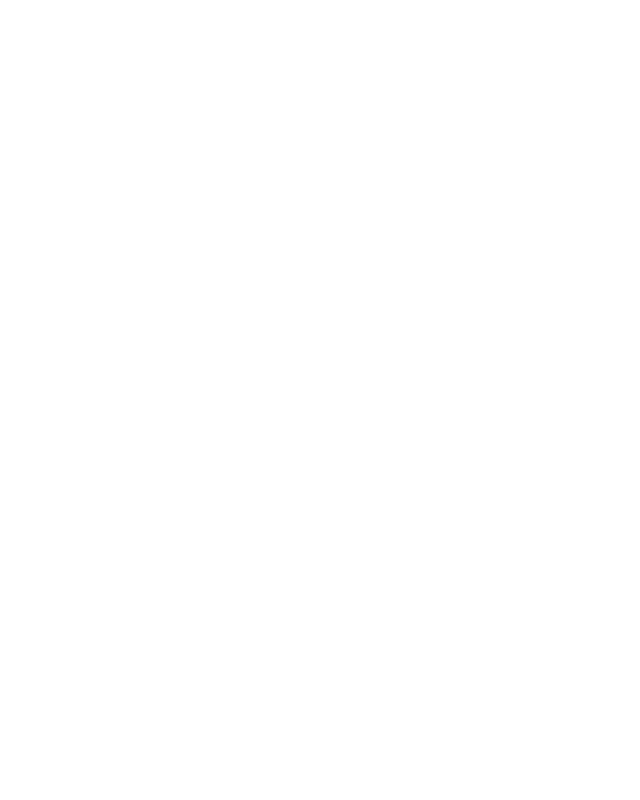
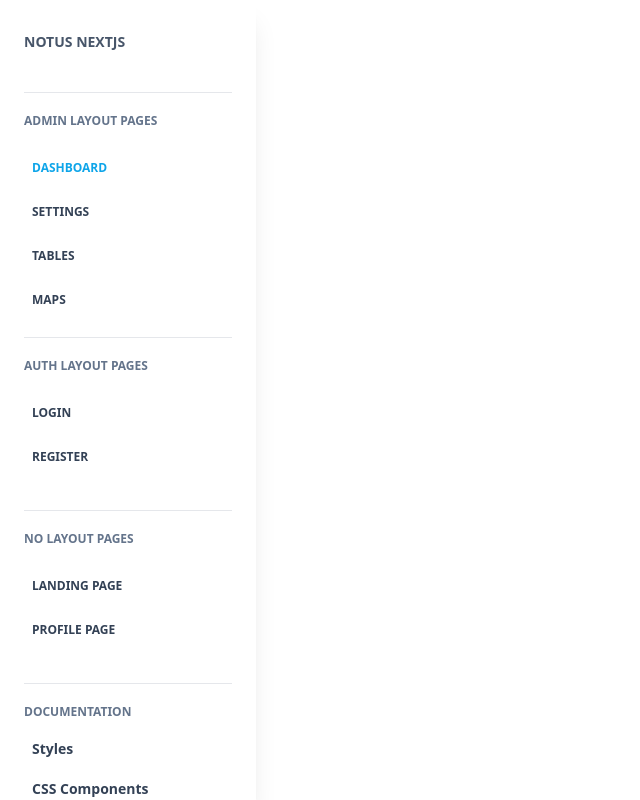
Before and after one commit to logichunters/next-tailwind-admin, a Next.js app: page /admin/dashboard in a window 1280 px wide. Before the commit this address had no page. Shown: the whole page, without its empty margins (0-640 px from the left). Built offline with nearby package versions, Linux system fonts and the light colour scheme.

Commit message:
Init Admin Dashboard page

```diff
--- /dev/null
+++ b/pages/admin/dashboard.js
@@ -0,0 +1,17 @@
+import React from "react";
+
+// layout for page
+
+import Admin from "layouts/Admin.js";
+
+export default function Dashboard() {
+  return (
+    <>
+      <div className="flex flex-wrap">
+        Dashboard Coming soon.
+      </div>
+    </>
+  );
+}
+
+Dashboard.layout = Admin;
```
